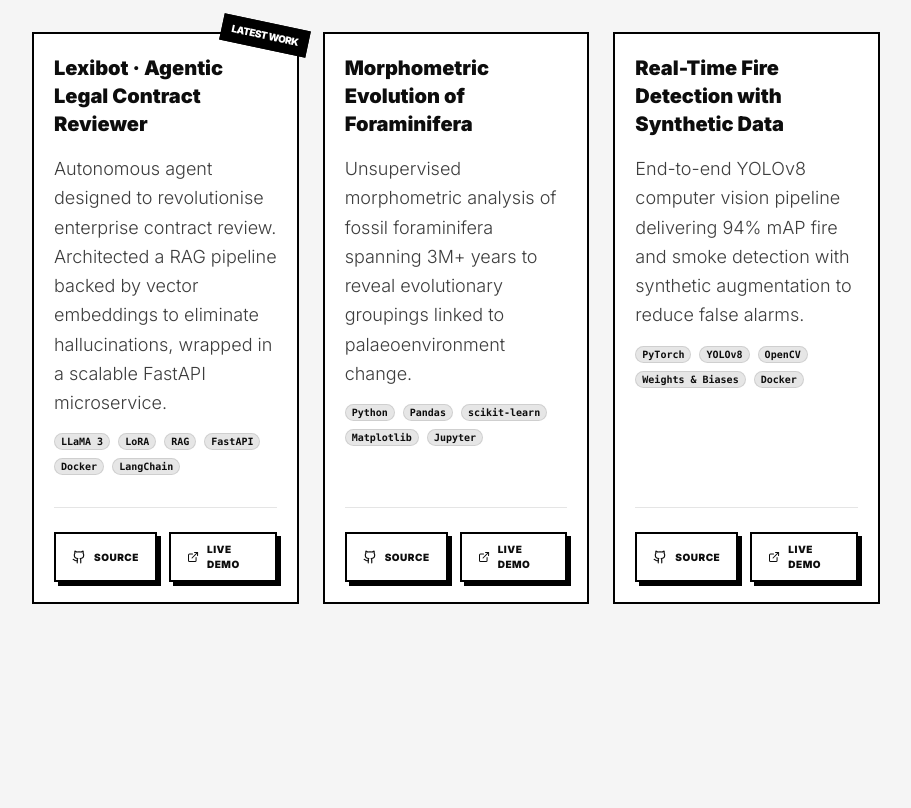
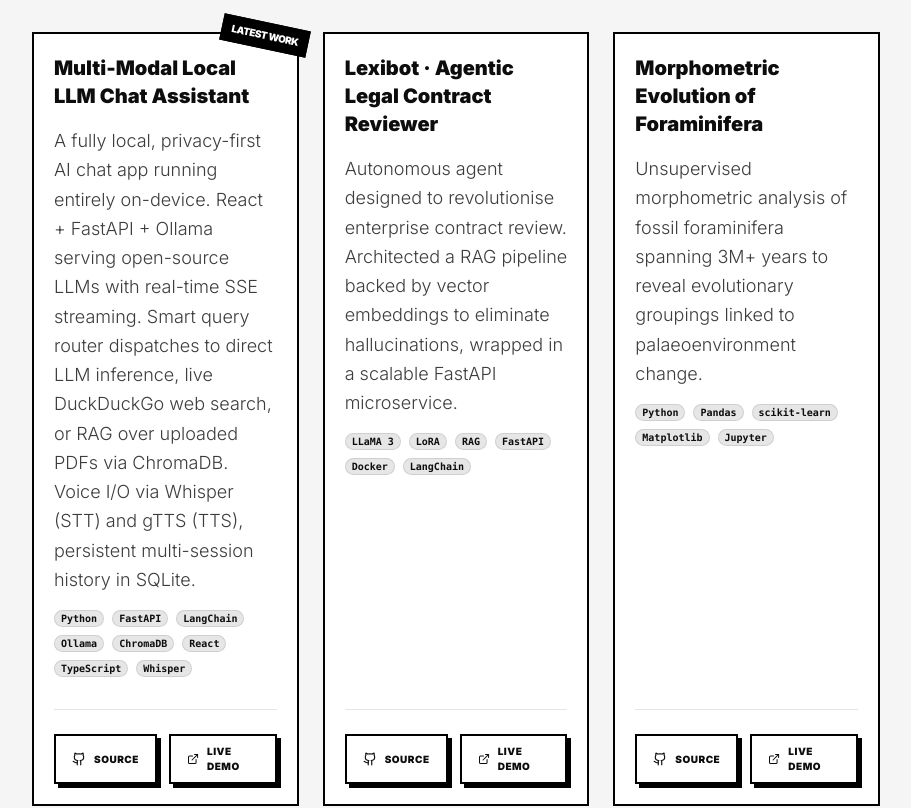
Before and after one commit to millind-yadav/millind-yadav.github.io, a React (Vite) app: page / in a window 1280 px wide. Shown: the part 3900-4708 px from the top of the page, without its empty margins (184-1095 px from the left). Built offline with nearby package versions, Linux system fonts and the light colour scheme; the HTML template or start-up script is replaced by a standard one.

Commit message:
feat: add Multi-Modal Local LLM project as latest

```diff
--- a/src/components/ProjectsSection.tsx
+++ b/src/components/ProjectsSection.tsx
@@ -5,8 +5,16 @@ import { Badge } from "./ui/badge";
 
 const projects = [
   {
+    title: "Multi-Modal Local LLM Chat Assistant",
+    isNew: true,
+    description:
+      "A fully local, privacy-first AI chat app running entirely on-device. React + FastAPI + Ollama serving open-source LLMs with real-time SSE streaming. Smart query router dispatches to direct LLM inference, live DuckDuckGo web search, or RAG over uploaded PDFs via ChromaDB. Voice I/O via Whisper (STT) and gTTS (TTS), persistent multi-session history in SQLite.",
+    tags: ["Python", "FastAPI", "LangChain", "Ollama", "ChromaDB", "React", "TypeScript", "Whisper"],
+    githubUrl: "https://github.com/millind-yadav/MULTI_MODAL_LOCAL_LLM",
+    liveUrl: "https://github.com/millind-yadav/MULTI_MODAL_LOCAL_LLM",
+  },
+  {
     title: "Lexibot · Agentic Legal Contract Reviewer",
-    isNew: true,
     description:
       "Autonomous agent designed to revolutionise enterprise contract review. Architected a RAG pipeline backed by vector embeddings to eliminate hallucinations, wrapped in a scalable FastAPI microservice.",
     tags: ["LLaMA 3", "LoRA", "RAG", "FastAPI", "Docker", "LangChain"],
```
